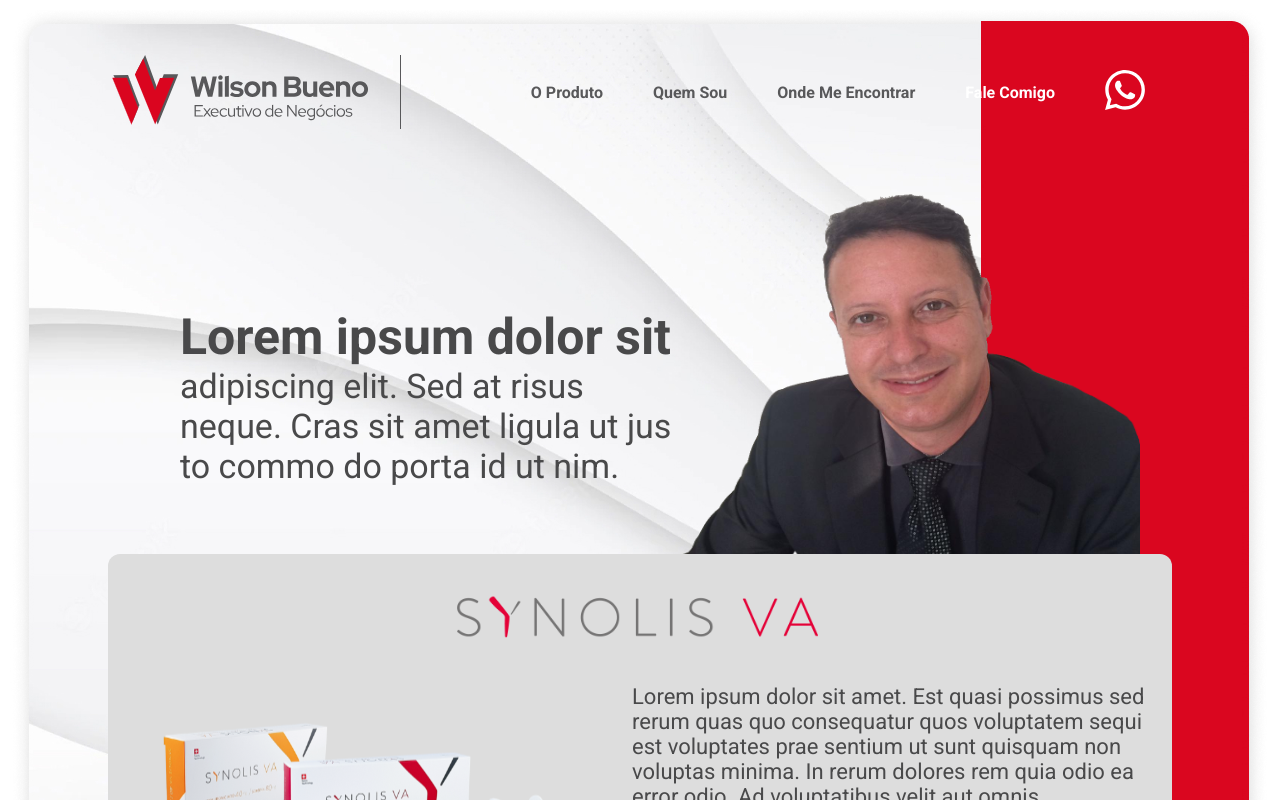
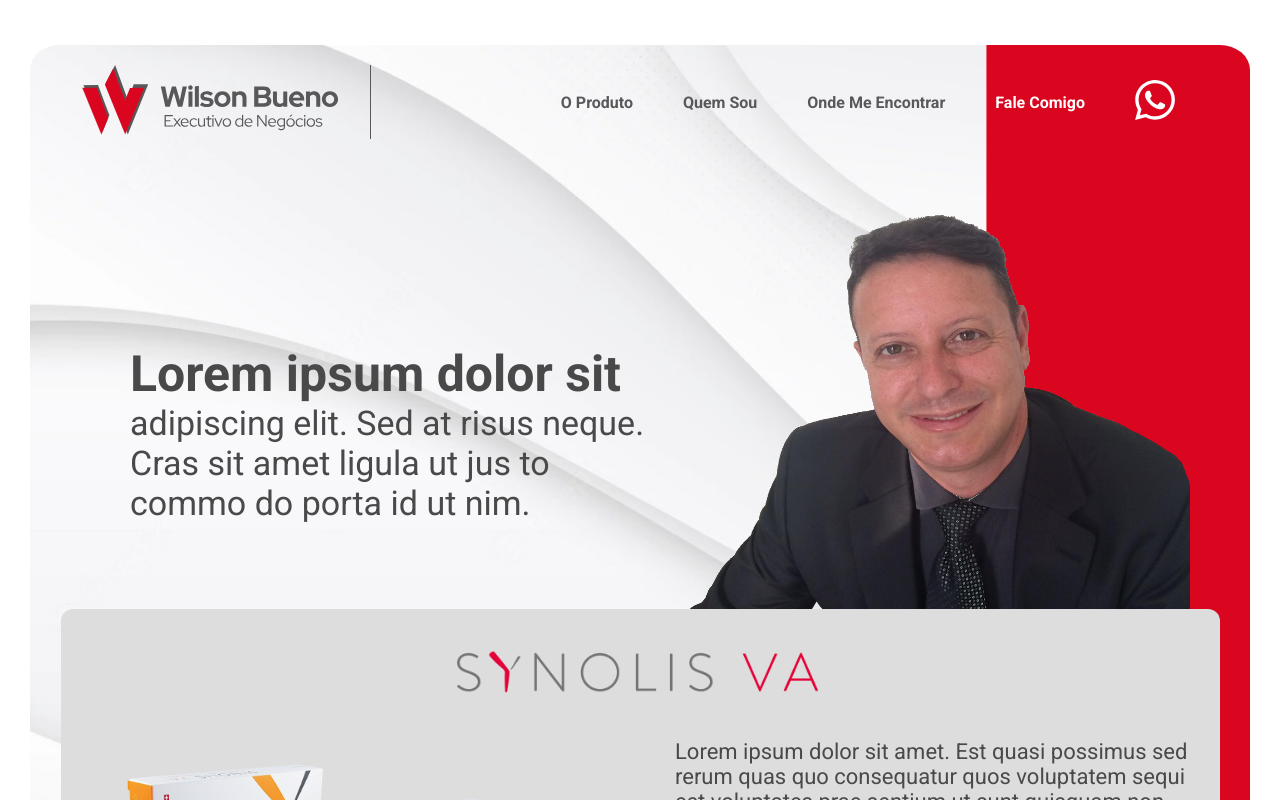
Before and after one commit to giovanna-mrosa/wilson-bueno, a Next.js app: page / in a window 1280 px wide. Shown: the top 800 px of the page. Built offline with nearby package versions, Linux system fonts and the light colour scheme.

Commit message:
:bug: fix: Footer

```diff
--- a/styles/Footer.module.scss
+++ b/styles/Footer.module.scss
@@ -7,6 +7,7 @@
   justify-content: space-between;
   background-image: url(../public/images/background-footer.jpg);
   background-repeat: no-repeat;
+  background-size: cover;
 
   .rowLogo {
     display: flex;
--- a/styles/Navbar.module.scss
+++ b/styles/Navbar.module.scss
@@ -3,7 +3,7 @@
   display: flex;
   align-items: center;
   justify-content: space-between;
-  padding: 10px 30px;
+  padding: 20px 50px;
 
   .logoBox {
     padding-right: 20px;
--- a/styles/SectionOne.module.scss
+++ b/styles/SectionOne.module.scss
@@ -1,8 +1,11 @@
 .sectionOneBox {
   width: 100%;
   height: 1030px;
-  padding: 35px 80px;
+  padding: 35px 30px;
   background: url(../public/images/background-main.jpg) center no-repeat;
+  background-clip: content-box;
+  background-size: cover;
+  border-radius: 60px;
   margin-top: 10px;
   align-items: center;
   justify-content: center;
```
Also changed, not shown: 2 other files (tests, documents, lock files or other folders).
